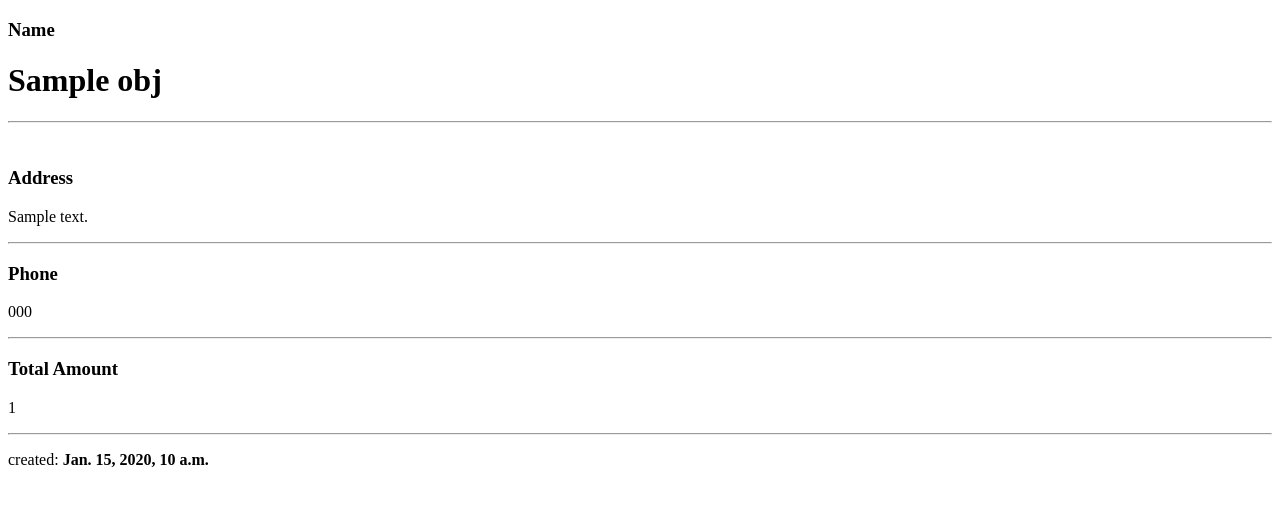
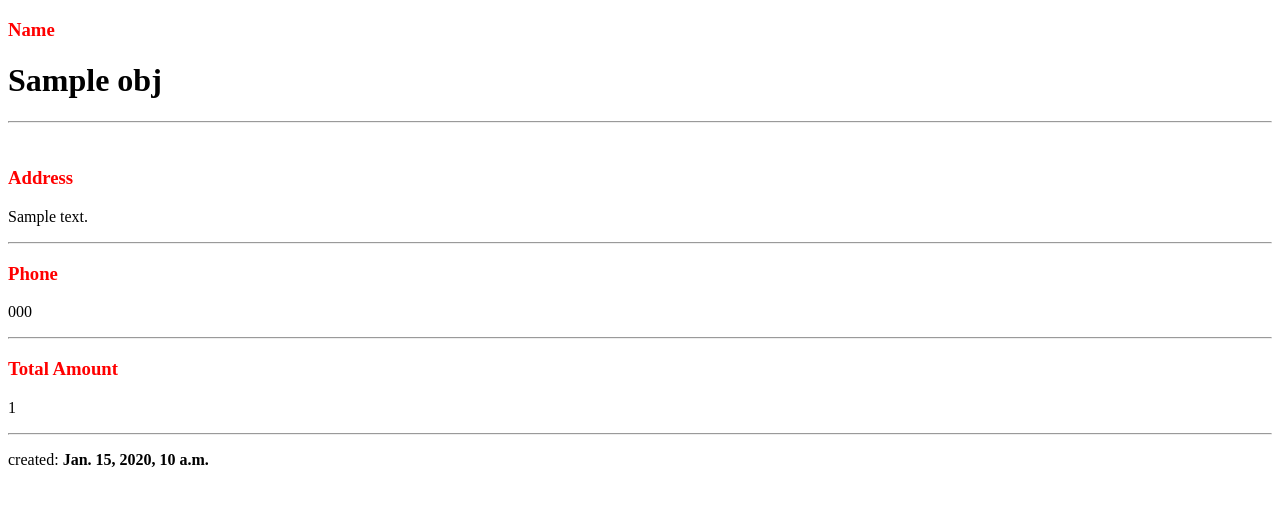
Before and after one commit to Faruqt/Receipt-Generation-System, a Django app: template backend/api/templates/api/receipt-pdf.html in a window 1280 px wide. Shown: the top 506 px of the page. Run offline with Django 4.2, Linux system fonts and the light colour scheme; the template is opened without the code that fills it: most values are stand-ins (such as "Sample title", 1, 10 or a date in 2020).

Commit message:
Add inline styling to receipt template

```diff
--- a/backend/api/templates/api/receipt-pdf.html
+++ b/backend/api/templates/api/receipt-pdf.html
@@ -2,6 +2,12 @@
 <html lang="en">
 <head>
   <meta charset="utf-8">
+
+  <style type="text/css">
+      h3{
+	      color: red;
+      }
+  </style>
 
   <title> PDF {{obj.name}} </title>
 
```
